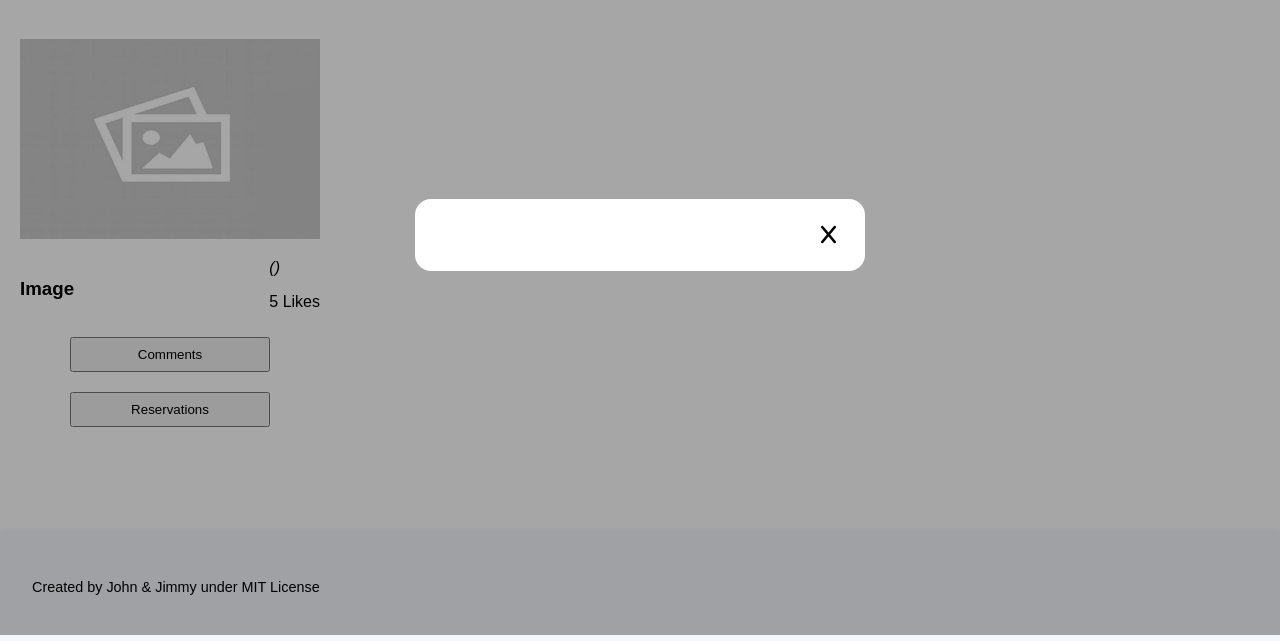
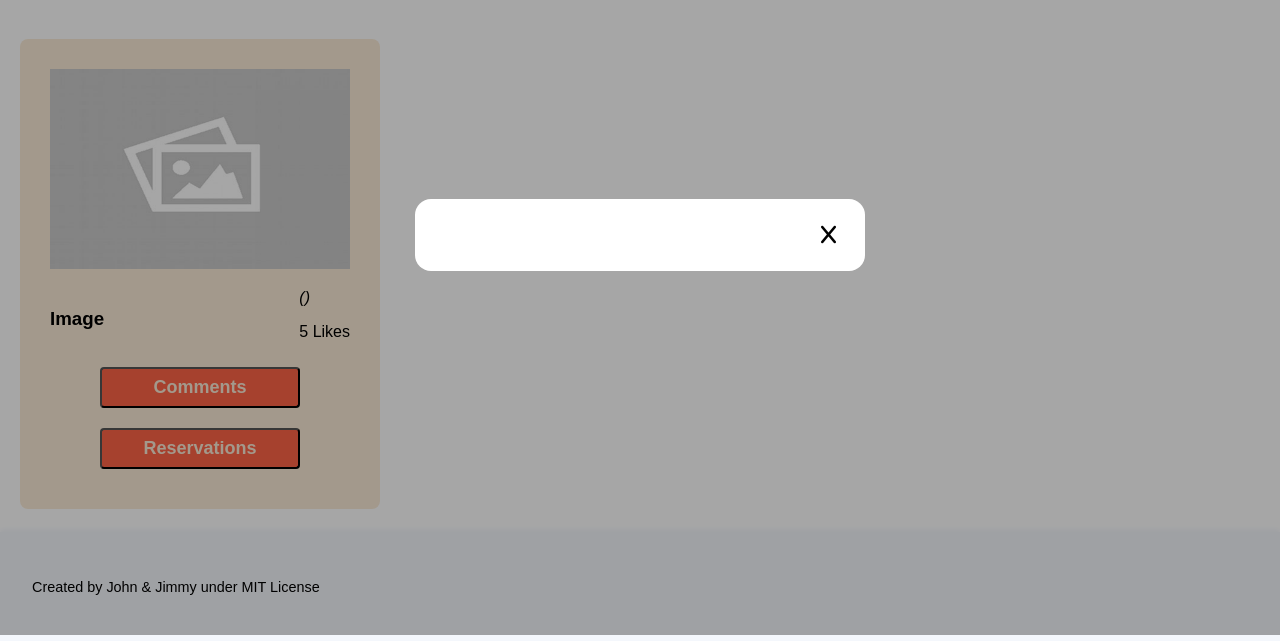
Before and after one commit to Rysth/ES6-Capstone-Unsplash, a website built with webpack: page src/index.html in a window 1280 px wide. Shown: the part 165-806 px from the top of the page. Built offline with nearby package versions, Linux system fonts and the light colour scheme; no server answers; a web font is replaced by a local one.

Commit message:
Style card and card btns

```diff
--- a/src/css/home.css
+++ b/src/css/home.css
@@ -6,6 +6,9 @@
   display: flex;
   flex-direction: column;
   margin: 20px;
+  background-color: antiquewhite;
+  padding: 30px;
+  border-radius: 8px;
 }
 
 .card-img {
@@ -33,4 +36,9 @@ h3 {
   margin: 10px;
   padding: 8px;
   width: 200px;
+  border-radius: 4px;
+  background-color: tomato;
+  color: antiquewhite;
+  font-size: large;
+  font-weight: bold;
 }
```
Also changed, not shown: dist/bundle.js.
